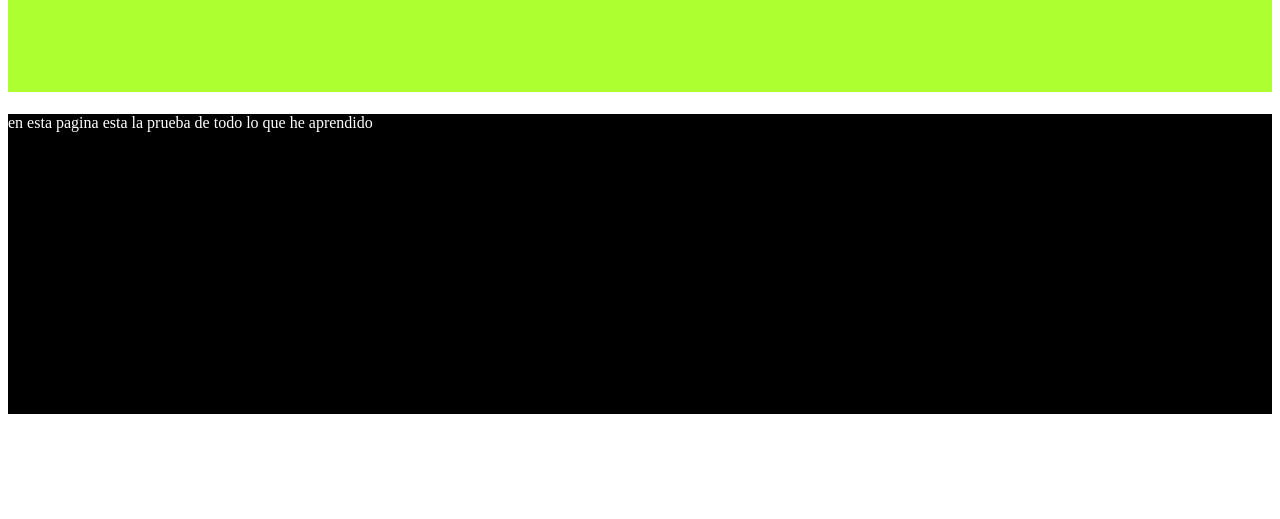
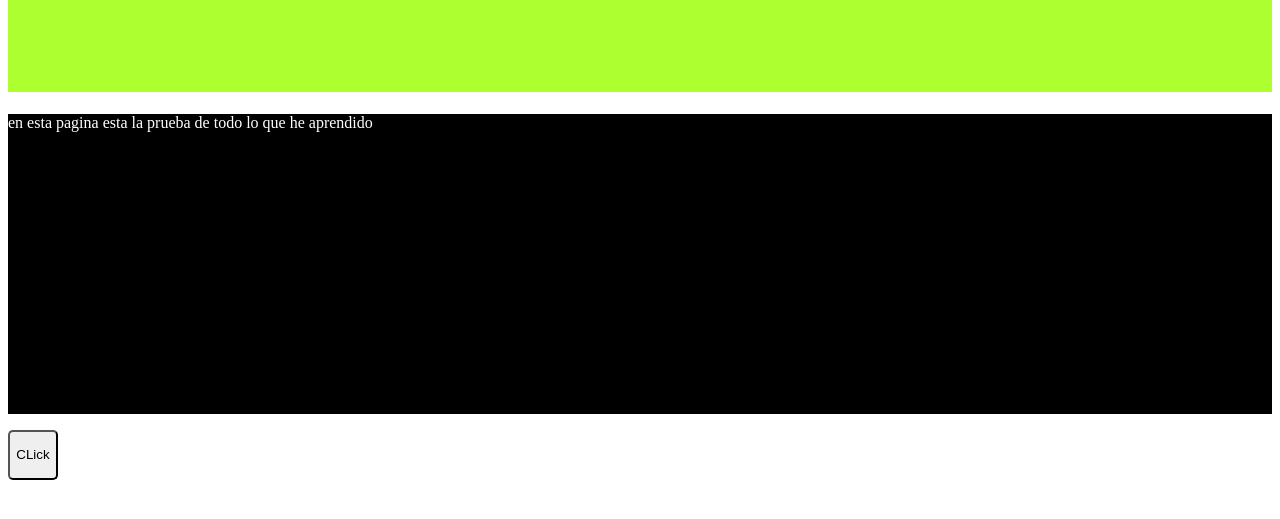
Before and after one commit to VictorSerpaXP/Proyecto-Web-Ejemplo, a plain HTML site: page index.html in a window 1280 px wide. Shown: the part 79-598 px from the top of the page. Drawn offline with Linux system fonts and the light colour scheme.

Commit message:
agrege un boton y le di estilo

```diff
--- a/index.html
+++ b/index.html
@@ -9,5 +9,6 @@
 <body>
     <h1 class="titulo">Mi primera pagina web</h1>
     <p> en esta pagina esta la prueba de todo lo que he aprendido</p>
+    <button>CLick</button>
 </body>
 </html>
--- a/styles.css
+++ b/styles.css
@@ -9,3 +9,9 @@ p{
     background-color: black;
     height: 300px;
 }
+
+button{
+    height: 50px;
+    width: 50px;
+    border-radius: 5px;
+}
```
